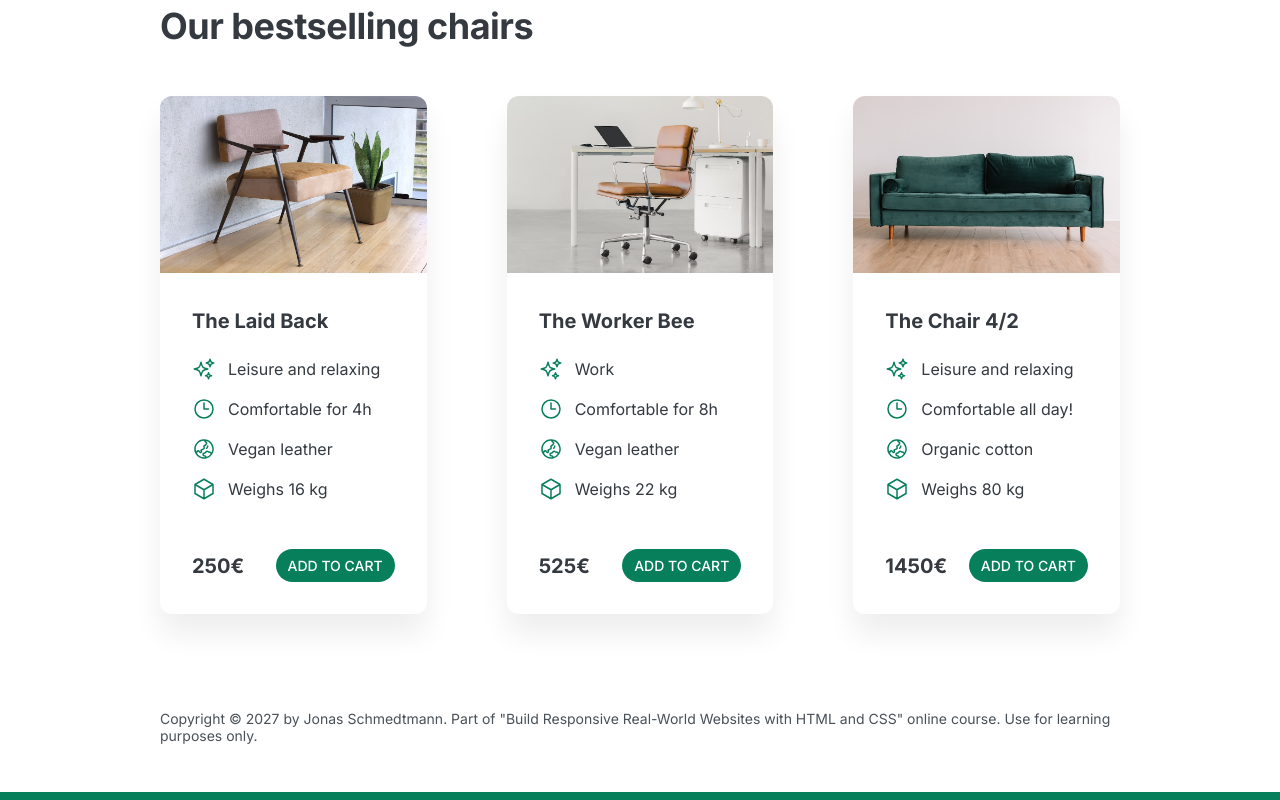
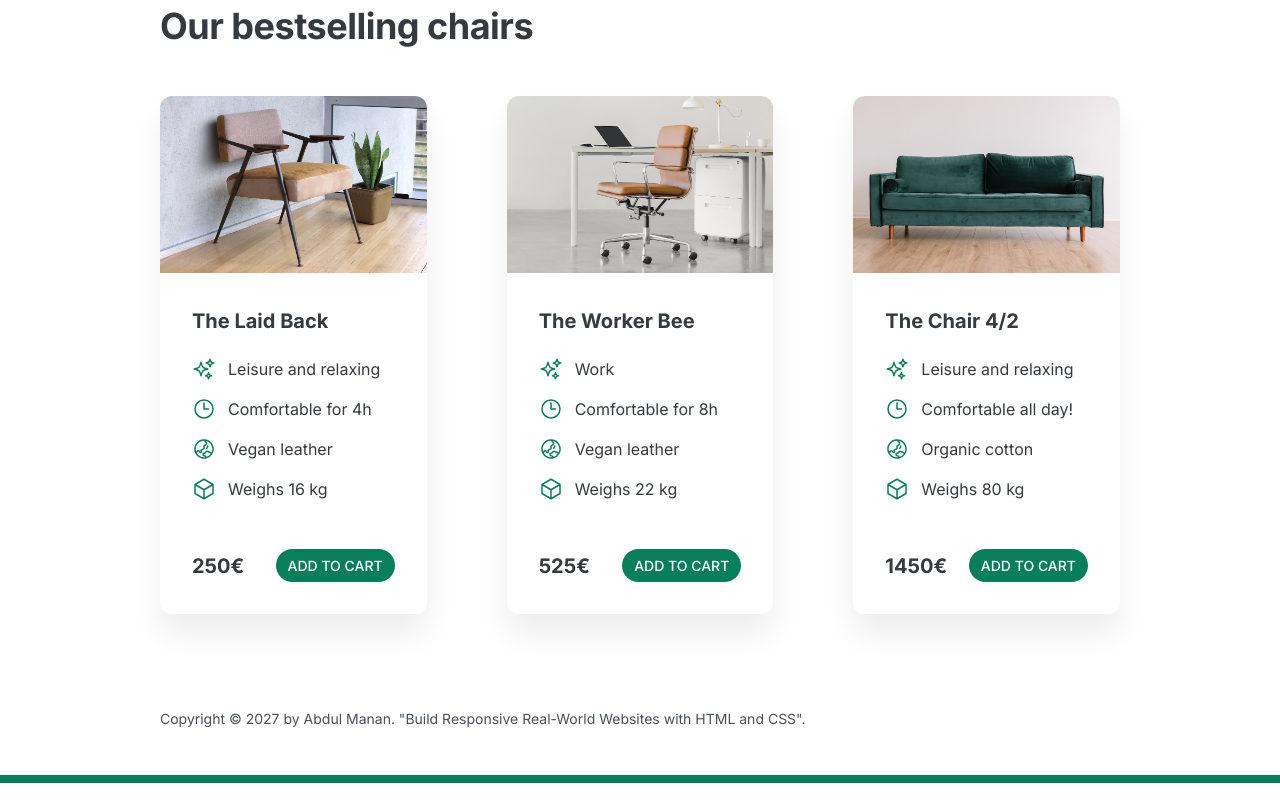
Before and after one commit to abdulmanan093/Landing-Page, a plain HTML site: page index.html in a window 1280 px wide. Shown: the part 1346-2146 px from the top of the page. Drawn offline with Linux system fonts and the light colour scheme.

Commit message:
update html

```diff
--- a/index.html
+++ b/index.html
@@ -376,9 +376,8 @@
       </section>
 
       <footer>
-        Copyright &copy; 2027 by Jonas Schmedtmann. Part of "Build Responsive
-        Real-World Websites with HTML and CSS" online course. Use for learning
-        purposes only.
+        Copyright &copy; 2027 by Abdul Manan. "Build Responsive Real-World
+        Websites with HTML and CSS".
       </footer>
     </div>
   </body>
```
